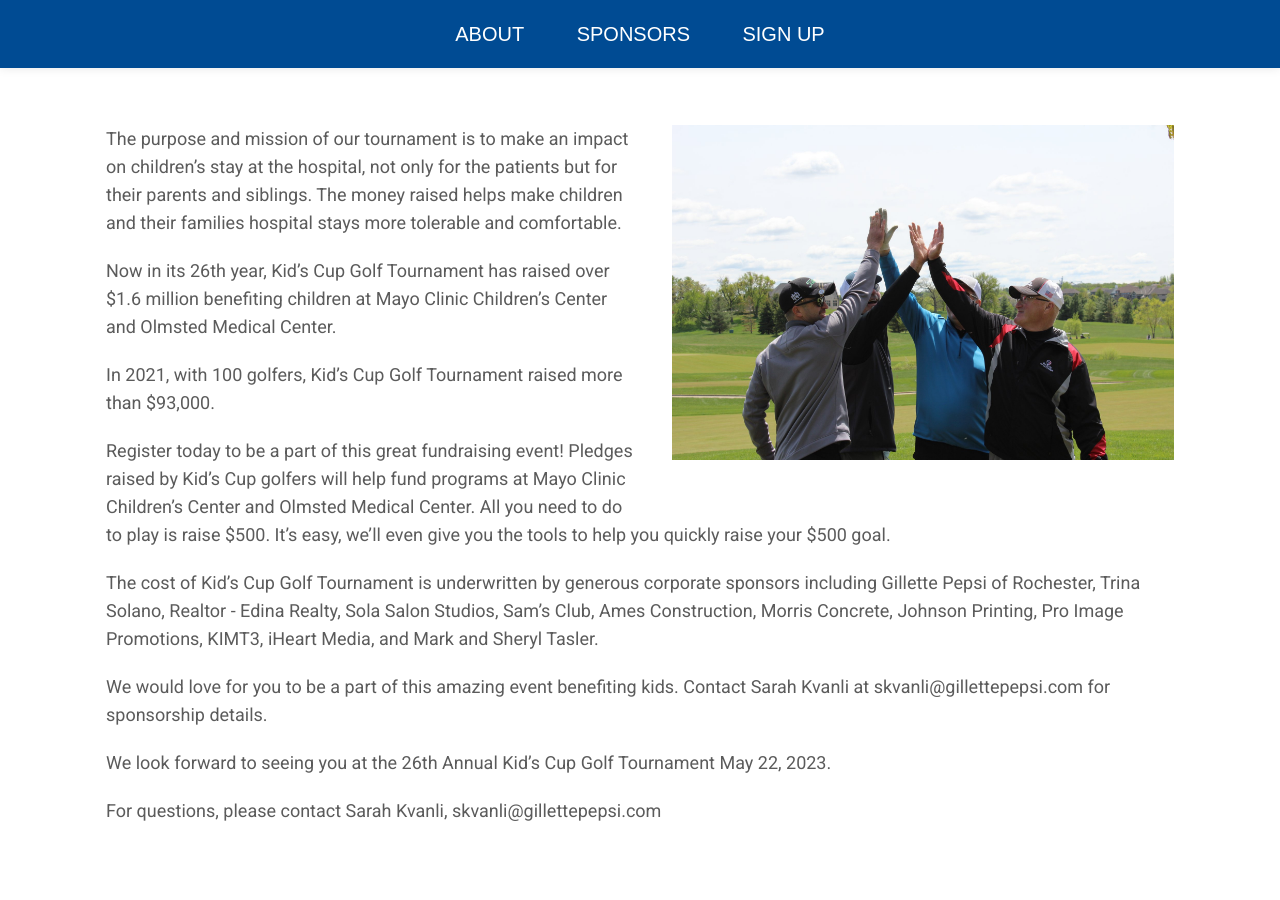
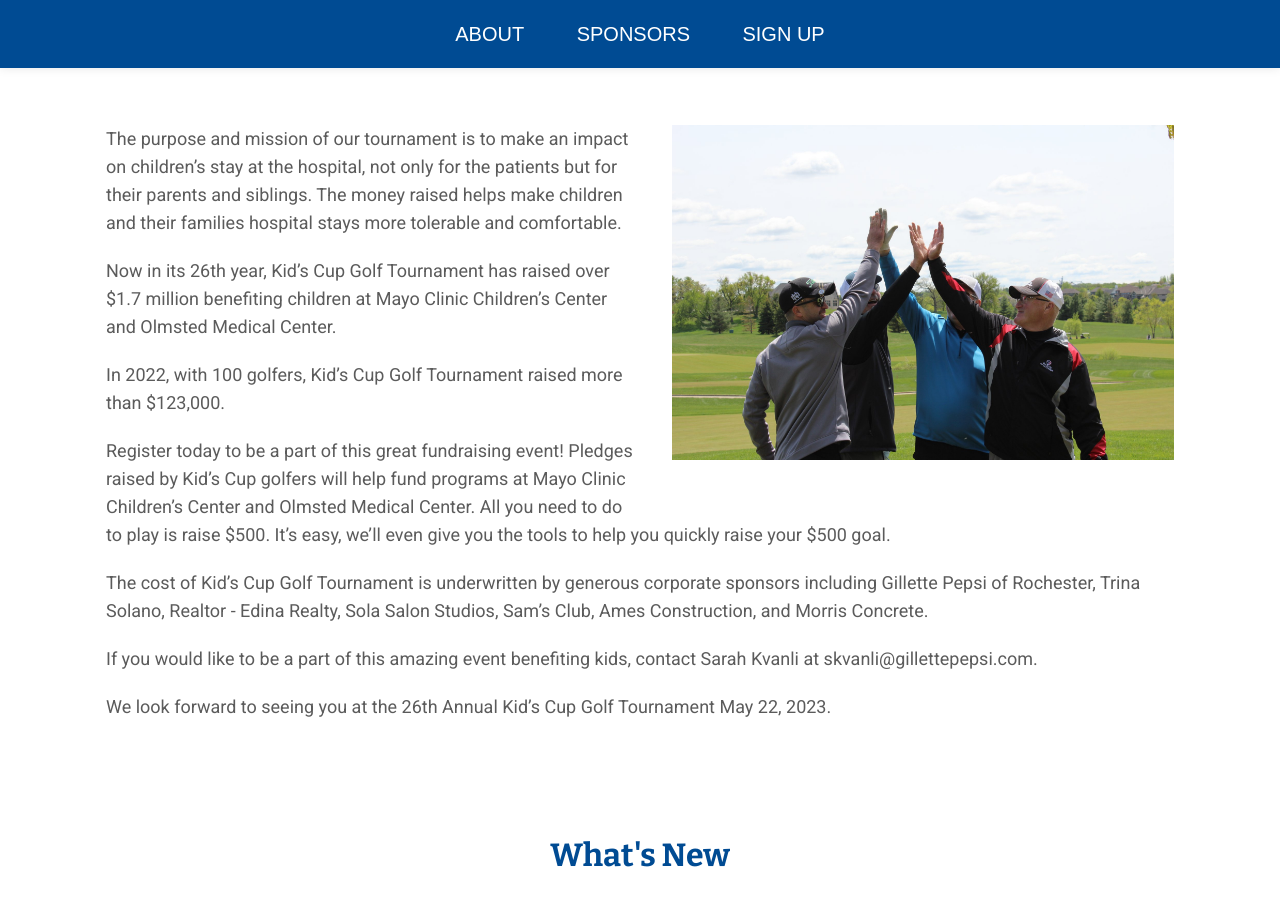
Before and after one commit to kidscuprochester/kidscuprochester.github.io, a Jekyll site: the page built from index.md, in a window 1280 px wide and 900 px high, scrolled down 1297 px. Built offline with Jekyll 4.4.1, drawn with Linux system fonts in a browser that asks for light colours; nearby versions of some CDN libraries.

Commit message:
Updated Config

```diff
--- a/_config.yml
+++ b/_config.yml
@@ -41,20 +41,18 @@ who_we_are:
     stay at the hospital, not only for the patients but for their parents and siblings.
     \ The money raised helps make children and their families hospital stays more
     tolerable and comfortable.\n\nNow in its 26th year, Kid’s Cup Golf Tournament
-    has raised over $1.6 million benefiting children at Mayo Clinic Children’s Center
-    and Olmsted Medical Center. \n\nIn 2021, with 100 golfers, Kid’s Cup Golf Tournament
-    raised more than $93,000.\n\nRegister today to be a part of this great fundraising
+    has raised over $1.7 million benefiting children at Mayo Clinic Children’s Center
+    and Olmsted Medical Center. \n\nIn 2022, with 100 golfers, Kid’s Cup Golf Tournament
+    raised more than $123,000.\n\nRegister today to be a part of this great fundraising
     event!  Pledges raised by Kid's Cup golfers will help fund programs at Mayo Clinic
     Children’s Center and Olmsted Medical Center.  All you need to do to play is raise
     $500.  It's easy, we'll even give you the tools to help you quickly raise your
     $500 goal. \n\nThe cost of Kid’s Cup Golf Tournament is underwritten by generous
     corporate sponsors including Gillette Pepsi of Rochester, Trina Solano, Realtor
-    - Edina Realty, Sola Salon Studios, Sam’s Club, Ames Construction, Morris Concrete,
-    Johnson Printing, Pro Image Promotions, KIMT3, iHeart Media, and Mark and Sheryl
-    Tasler.\n\nWe would love for you to be a part of this amazing event benefiting
-    kids.  Contact Sarah Kvanli at skvanli@gillettepepsi.com for sponsorship details.
-    \n\nWe look forward to seeing you at the 26th Annual Kid’s Cup Golf Tournament
-    May 22, 2023.\n\nFor questions, please contact Sarah Kvanli, skvanli@gillettepepsi.com"
+    - Edina Realty, Sola Salon Studios, Sam’s Club, Ames Construction, and Morris
+    Concrete.  \n\nIf you would like to be a part of this amazing event benefiting
+    kids, contact Sarah Kvanli at skvanli@gillettepepsi.com.  \n\nWe look forward
+    to seeing you at the 26th Annual Kid’s Cup Golf Tournament May 22, 2023."
   image: "/uploads/Team%20High%20Five-54a5d6.jpg"
 whats_new:
   text: "The tournament will be held at [Somerby Golf Club](http://www.somerby.com),
```
